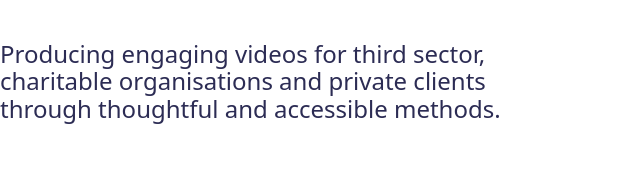
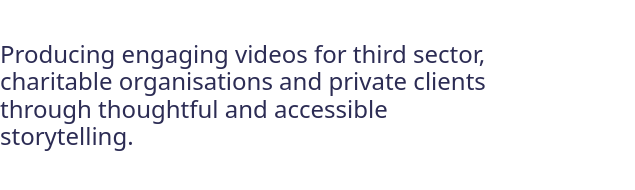
Before and after one commit to PinkHexagon/website, a plain HTML site: page index.html in a window 1280 px wide. Shown: the part 438-628 px from the top of the page, 0-635 px from the left. Drawn offline with nearby package versions, Linux system fonts and the light colour scheme.

Commit message:
copy change

```diff
--- a/index.html
+++ b/index.html
@@ -38,7 +38,7 @@
           <h1>Socially-conscious video services</h1>
           <p>
             Producing engaging videos for third sector, charitable organisations
-            and private clients through thoughtful and accessible methods.
+            and private clients through thoughtful and accessible storytelling.
           </p>
         </div>
         <div class="right">
```
